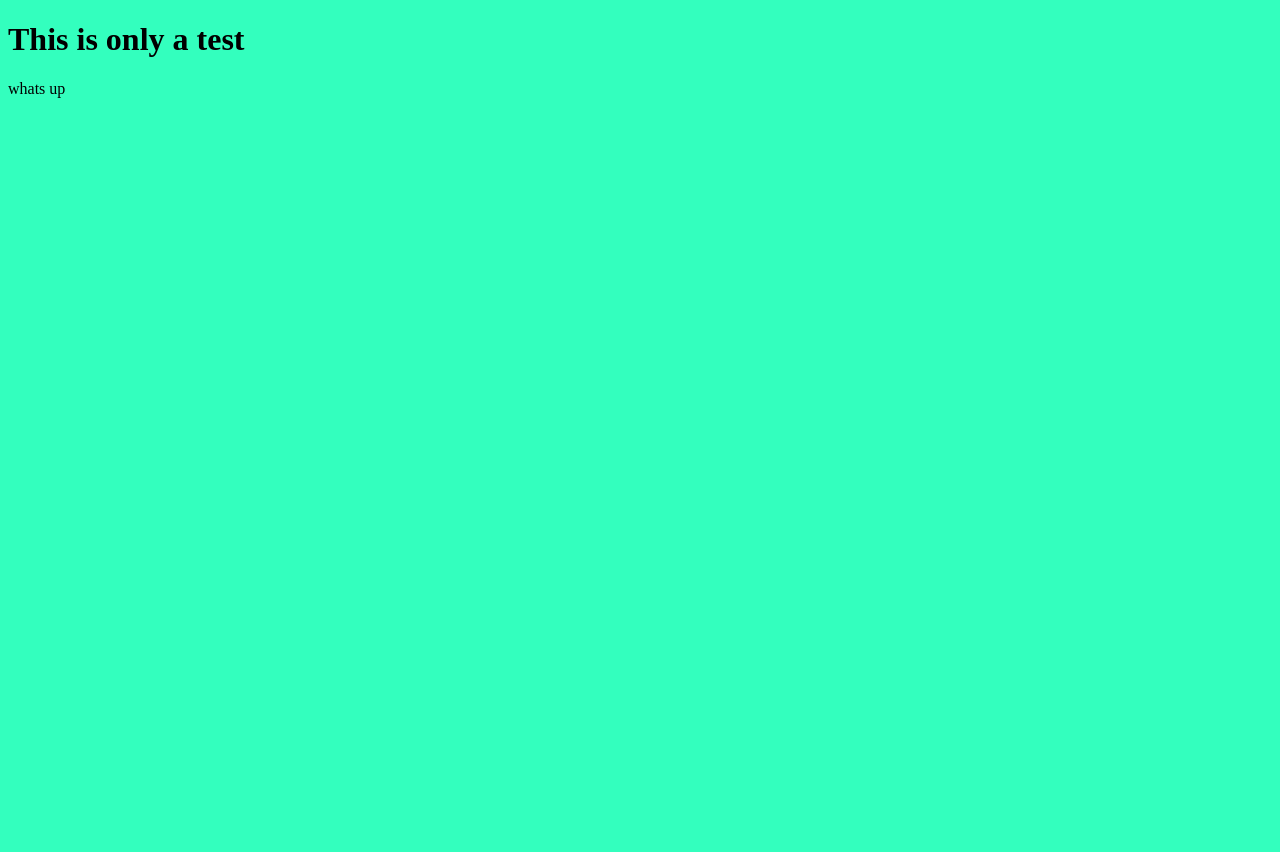
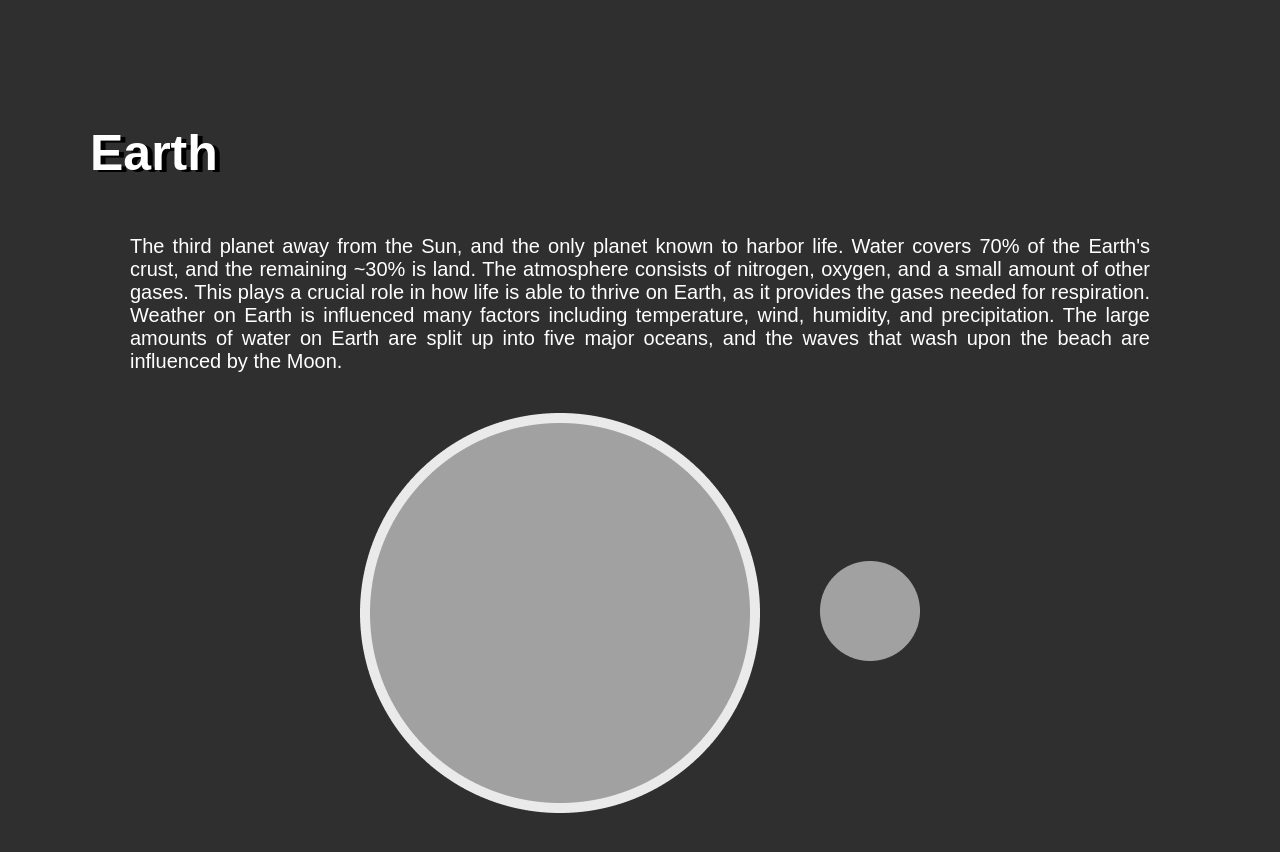
Before and after one commit to medinae1/lab_1_space, an Eleventy site: page index.html in a window 1280 px wide. Before the commit the page ends 800 px from the top, so only its background shows below. Built offline with nearby package versions, Linux system fonts and the light colour scheme; Eleventy itself is replaced by a stand-in of ours; files that its build step writes are made by us from their sources.

Commit message:
basic website setup

```diff
--- a/index.html
+++ b/index.html
@@ -3,13 +3,20 @@
 <head>
   <meta charset="UTF-8">
   <meta name="viewport" content="width=device-width, initial-scale=1.0">
-  <title>TEST</title>
+  <title>EARTH</title>
   <link rel="stylesheet" href="styles/screen.css">
 </head>
 <body>
-  <h1>This is only a test</h1>
+  <h1>Earth</h1>
+  <p>The third planet away from the Sun, and the only planet known to harbor life. Water covers 70% of the Earth's crust, and the remaining ~30% is land. The atmosphere
+    consists of nitrogen, oxygen, and a small amount of other gases. This plays a crucial role in how life is able to thrive on Earth, as it provides the gases needed for respiration.
+    Weather on Earth is influenced many factors including temperature, wind, humidity, and precipitation. The large amounts of water on Earth are split up into five major oceans, and the waves
+    that wash upon the beach are influenced by the Moon.
+   </p>
+  <div class="content">
+    <img src="images/earth_select.png" alt="Earth">
+    <a href="moon"><img src="images/moon.png" alt="Moon"></a>
+  </div>
 
-  <p>whats up
-  </p>
 </body>
 </html>
--- a/styles/screen.css
+++ b/styles/screen.css
@@ -1,3 +1,30 @@
 html{
-    background-color: #33FFBE;
+    background-color: #2F2F2F;
 }
+h1
+{
+    font-size: 50px;
+    text-shadow: 5px 2px #000000;
+}
+body
+{
+    margin: 50px;
+    padding: 40px;
+    text-align: justify;
+    font-family: Arial, Helvetica, sans-serif;
+    color: white;
+
+}
+p
+{
+    font-size: 20px;
+    margin: 20px;
+    padding: 20px;
+}
+.content{
+    display: flex;
+    justify-content: center;
+    align-items: center;
+    gap: 60px;
+
+}
```
Also changed, not shown: moon.html (added, +25 -0 lines), .eleventy.js, images/earth.png (added), images/earth_select.png (added), images/moon.png (added), images/moon_select.png (added), 7 other files.
